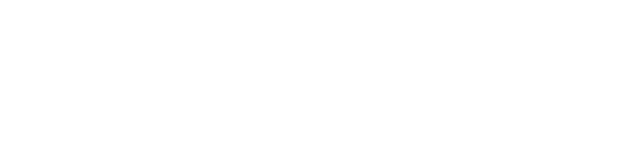
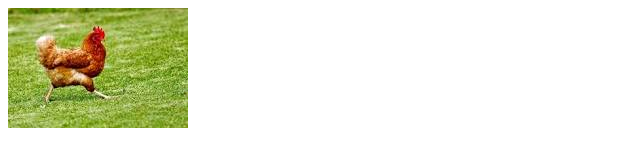
Before and after one commit to chimpanzeeeeeee/Animals, a plain HTML site: page index.html in a window 1280 px wide. Shown: the whole page, without its empty margins (0-640 px from the left). Drawn offline with Linux system fonts and the light colour scheme; the site is published under a folder, as on GitHub Pages, so addresses that start at the root find nothing.

Commit message:
Add files via upload

```diff
--- a/index.html
+++ b/index.html
@@ -6,6 +6,6 @@
     <title>Document</title>
 </head>
 <body>
-  <img src="/ommmm.jpg" alt="">
+  <img src="./ommmm.jpg" alt="">
 </body>
 </html>
```
